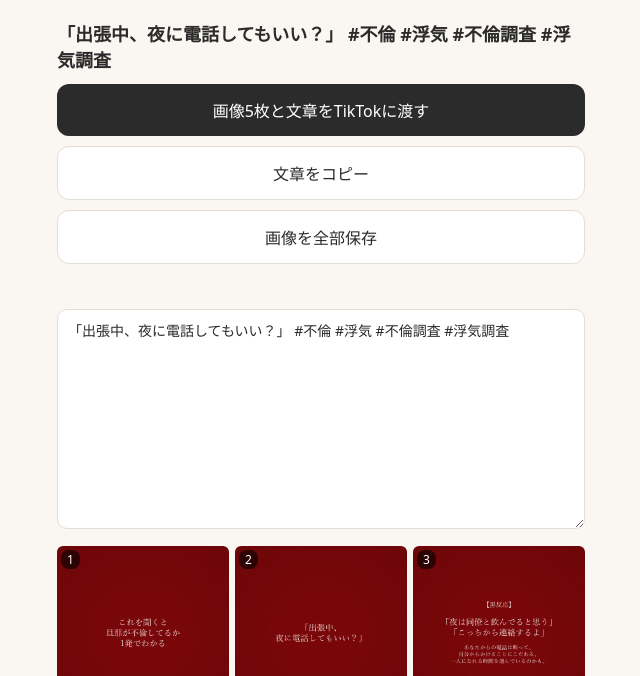
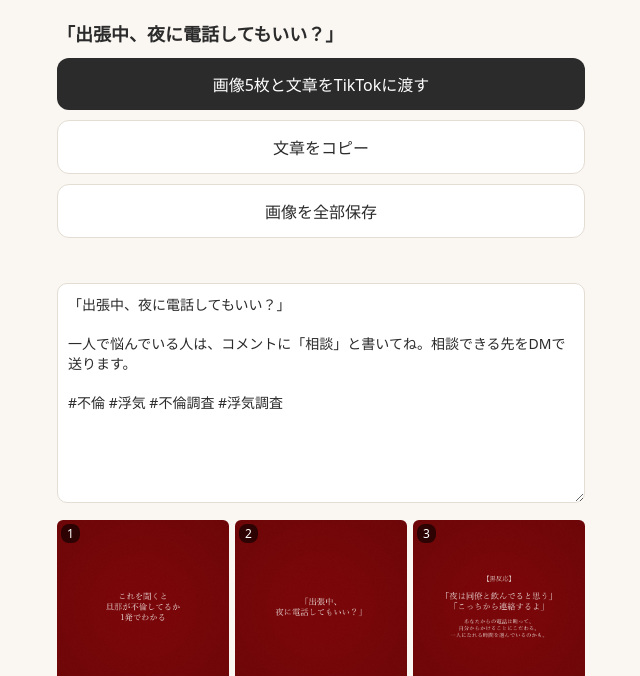
Before and after one commit to gomatarogoto-star/share, a plain HTML site: page p/4nSGz4nyx1cNydhm/index.html in a window 1280 px wide. Shown: the top 676 px of the page, without its empty margins (319-959 px from the left). Drawn offline with Linux system fonts and the light colour scheme.

Commit message:
投稿05に相談の一言を追加
Co-Authored-By: Claude Opus 5.5 <noreply@anthropic.com>

```diff
--- a/p/4nSGz4nyx1cNydhm/index.html
+++ b/p/4nSGz4nyx1cNydhm/index.html
@@ -4,7 +4,7 @@
 <meta charset="utf-8">
 <meta name="viewport" content="width=device-width, initial-scale=1">
 <meta name="robots" content="noindex, nofollow">
-<title>「出張中、夜に電話してもいい？」 #不倫 #浮気 #不倫調査 #浮気調査</title>
+<title>「出張中、夜に電話してもいい？」</title>
 <style>
   :root { --bg:#faf7f2; --fg:#2b2b2b; --sub:#777; --btn:#2b2b2b; --btnfg:#fff; --line:#e3ddd3; }
   * { box-sizing:border-box; }
@@ -24,14 +24,18 @@
 </head>
 <body>
 <main>
-  <h1>「出張中、夜に電話してもいい？」 #不倫 #浮気 #不倫調査 #浮気調査</h1>
+  <h1>「出張中、夜に電話してもいい？」</h1>
   <div class="btns">
     <button id="share">画像5枚と文章をTikTokに渡す</button>
     <button id="copy" class="sub">文章をコピー</button>
     <button id="save" class="sub">画像を全部保存</button>
   </div>
   <p class="msg" id="msg"></p>
-  <textarea id="text" readonly>「出張中、夜に電話してもいい？」 #不倫 #浮気 #不倫調査 #浮気調査</textarea>
+  <textarea id="text" readonly>「出張中、夜に電話してもいい？」
+
+一人で悩んでいる人は、コメントに「相談」と書いてね。相談できる先をDMで送ります。
+
+#不倫 #浮気 #不倫調査 #浮気調査</textarea>
   <div class="grid">
     <a href="01.jpg" download><img src="01.jpg" alt="1" loading="lazy"><span>1</span></a>
     <a href="02.jpg" download><img src="02.jpg" alt="2" loading="lazy"><span>2</span></a>
```
Also changed, not shown: p/4nSGz4nyx1cNydhm/05.jpg.
